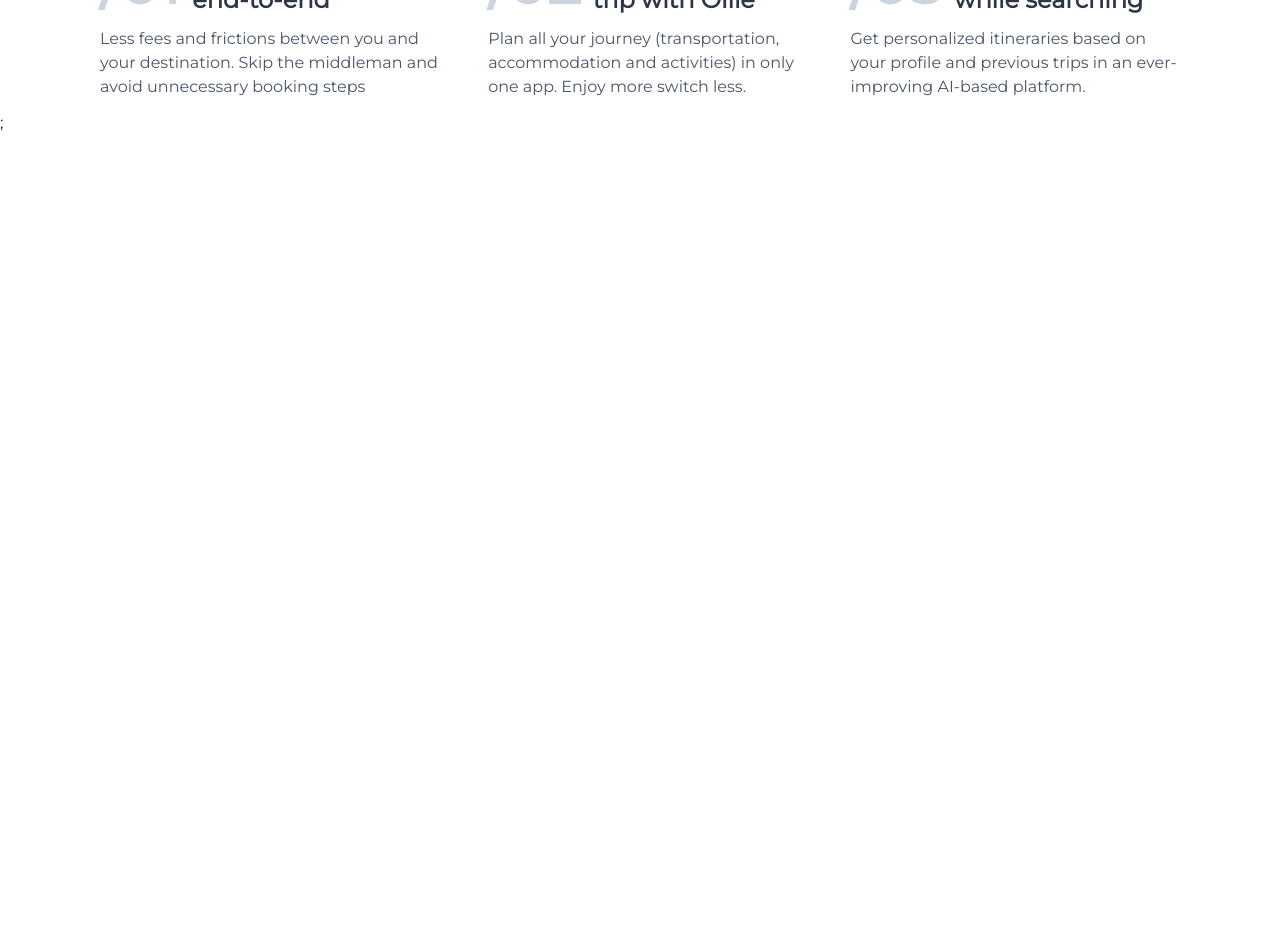
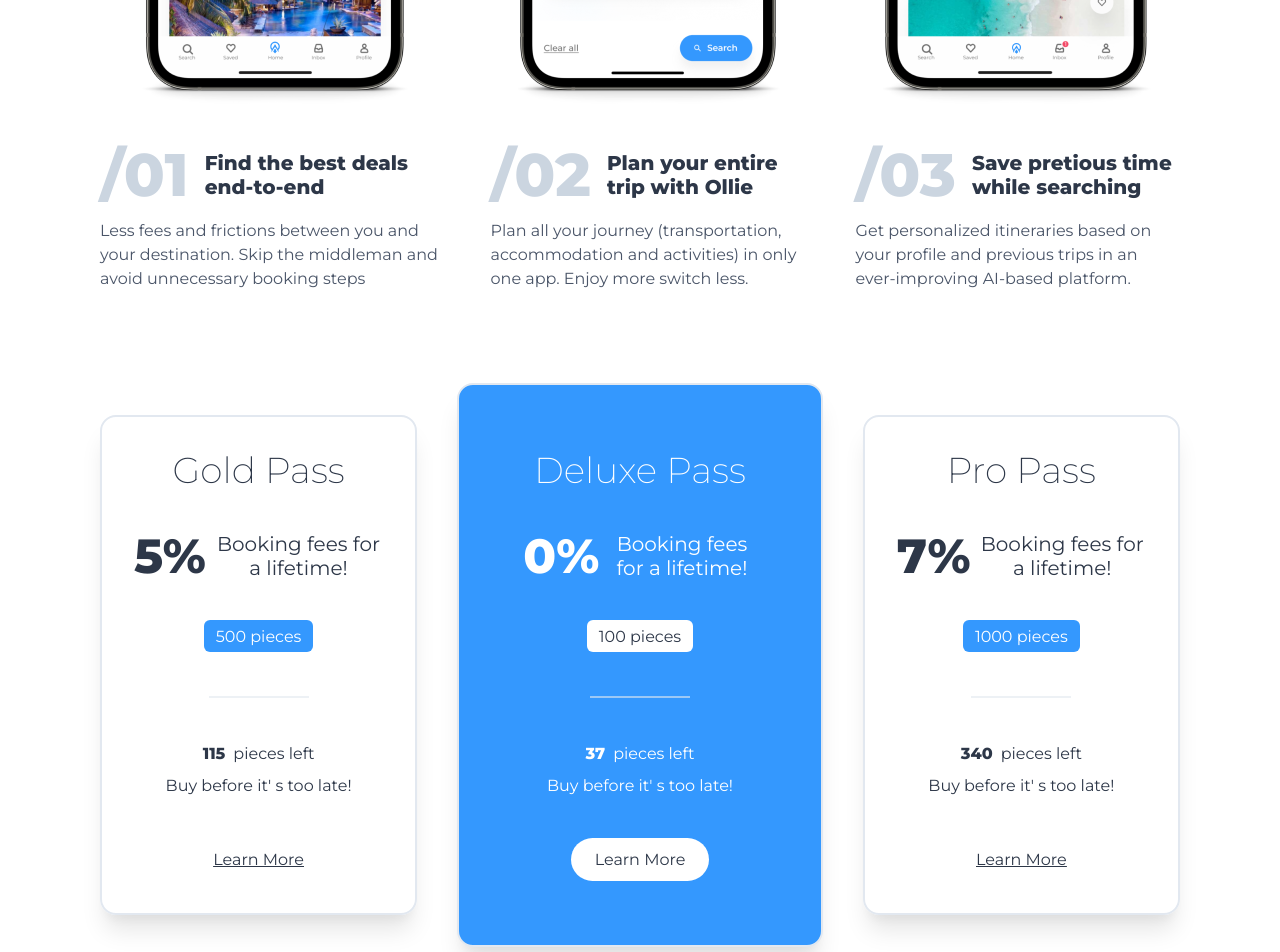
Before and after one commit to valMn/ollietrips-app-website, a Next.js app: page / in a window 1280 px wide. Shown: the part 960-1912 px from the top of the page. Before the commit the page ends 1095 px from the top, so only its background shows below. Built offline with nearby package versions, Linux system fonts and the light colour scheme.

Commit message:
add CardPass component

```diff
--- /dev/null
+++ b/components/CardPass.tsx
@@ -0,0 +1,69 @@
+import React from 'react';
+import Image from 'next/image';
+import { Box, Stack, Text, Heading, Tag, Center, Divider, Flex } from '@chakra-ui/react';
+import Link from "next/link";
+
+type Props = {
+  title: string;
+  percentage: number;
+  totalQuantity: number;
+  restQuantity: number;
+  ctaLink: string;
+  highlighted?: boolean;
+};
+
+export const CardPass: React.FC<Props> = ({
+  title, percentage = 0, totalQuantity, restQuantity,
+  ctaLink, highlighted = false, ...rest }) => {
+
+  const textColor = highlighted ? 'white' : 'gray.700';
+  const reverseTextColor = highlighted ? 'gray.700' : 'white';
+  const bgColor = highlighted ? 'white' : 'brand.primary';
+  const minWidth = highlighted ? 370 : 270;
+  const minHeight = highlighted ? 600 : 500;
+  const cardPadding = highlighted ? 16 : 8;
+  return (
+    <Box p={5} w="100%" h="100%"
+      shadow='xl' borderWidth='2px'
+      borderRadius='2xl' align='center'
+      bg={highlighted ? 'brand.primary' : ''}
+      p={cardPadding}{...rest}>
+      <Stack align='center' justify='center' spacing={10} height='100%'>
+        < Heading color={textColor} fontWeight={100}>{title}</Heading >
+        <Stack direction='row' color={textColor} align='flex-start'
+          justify='flex-start'>
+          <Heading size='2xl'>{percentage}%</Heading>
+          <Heading size='md' fontWeight={400}>Booking fees
+            for a lifetime!</Heading>
+        </Stack>
+        <Tag size='lg' bg={bgColor}>
+          <Text color={reverseTextColor}>
+            {totalQuantity} pieces
+          </Text>
+        </Tag>
+        <Center height='10px' width='100px'>
+          <Divider size='lg' bg={bgColor} orientation='horizontal' borderWidth={1} />
+        </Center>
+        <Stack color={textColor}>
+          <Stack direction='row' align='center' justify='center'>
+            <Text fontWeight='bold'>{restQuantity}
+            </Text>
+            <Text>
+              pieces left
+            </Text>
+          </Stack>
+          <Text>
+            {`Buy before it' s too late!`}
+          </Text>
+        </Stack >
+        <Tag size='3xl' borderRadius='full' variant='solid'
+          bg='white' color='gray.700' py={3} px={6}>
+          <Text as={highlighted ? '' : 'u'} a>
+            <Link href={ctaLink} target='_blank'>
+              Learn More
+            </Link>
+          </Text>
+        </Tag>
+      </Stack>
+    </Box >);
+};;
--- a/components/CardStep.tsx
+++ b/components/CardStep.tsx
@@ -12,12 +12,12 @@
 export const CardStep: React.FC<Props> = ({ imageSrc, stepNumber, title, subtitle, ...rest }) => {
   return (
     <Box {...rest}>
-      <Stack align='center' pb={3}>
+      <Stack align='center' pb={3} w='100%'>
         <Image src={imageSrc} alt={`Step ${stepNumber}`}
           width={270} height={546} />
         <Stack direction='row' pt={25}>
-          <Heading color='gray.300' fontSize='6xl' fontWeight='extrabold' pr={1}>/0{stepNumber}</Heading>
-          <Heading color='gray.700' fontSize='2xl' fontWeight='extrabold' pt={2.5}>{title}</Heading>
+          <Heading color='gray.300' fontSize='6xl' fontWeight='extrabold' pr={2}>/0{stepNumber}</Heading>
+          <Heading color='gray.700' fontSize='xl' fontWeight='extrabold' pt={3}>{title}</Heading>
         </Stack>
         <Text color='gray.600'>{subtitle}</Text>
       </Stack>
--- a/components/Section.tsx
+++ b/components/Section.tsx
@@ -9,7 +9,7 @@
 
 export const Section: React.FC<Props> = ({ height, primaryBg = false, children, ...props }) => {
   return (
-    <Box bg={primaryBg ? 'brand.primary' : ''} w='100%' >
+    <Box bg={primaryBg ? 'brand.primary' : ''} w='100%' py={10}>
       <Box mx='auto' maxW={1080} h={height} >
         {children}
       </Box>
--- a/components/index.ts
+++ b/components/index.ts
@@ -1,2 +1,3 @@
 export { Section } from './Section';
 export { CardStep } from './CardStep';
+export { CardPass } from './CardPass';
--- a/pages/_app.tsx
+++ b/pages/_app.tsx
@@ -2,7 +2,9 @@
 import type { AppProps } from 'next/app';
 import { ChakraProvider } from '@chakra-ui/react';
 import { theme } from '../utils/theme';
+import '@fontsource/montserrat/200.css';
 import '@fontsource/montserrat/400.css';
+import '@fontsource/montserrat/800.css';
 import { extendTheme } from "@chakra-ui/react";
 
 const customTheme = extendTheme({
--- a/pages/index.tsx
+++ b/pages/index.tsx
@@ -2,7 +2,7 @@
 import Head from 'next/head';
 import styles from '../styles/Home.module.css';
 import { Text, Stack } from '@chakra-ui/react';
-import { CardStep, Section } from "../components";
+import { Section, CardPass, CardStep } from "../components";
 
 const Home: NextPage = () => {
   return (
@@ -26,10 +26,18 @@
             fontWeight='bold' pb={14}>
             Your perfect holiday is just a few clicks away.
           </Text>
-          <Stack direction='row' align='center' w='100%' spacing={8}>
+          <Stack direction='row' align='center' w='100%' spacing={10}>
             <CardStep stepNumber={1} imageSrc='/step-01.png' title='Find the best deals end-to-end' subtitle="Less fees and frictions between you and your destination. Skip the middleman and avoid unnecessary booking steps " />
             <CardStep stepNumber={2} imageSrc='/step-02.png' title='Plan your entire trip with Ollie' subtitle="Plan all your journey (transportation, accommodation and activities) in only one app. Enjoy more switch less." />
             <CardStep stepNumber={3} imageSrc='/step-03.png' title='Save pretious time while searching' subtitle="Get personalized itineraries based on your profile and previous trips in an ever-improving AI-based platform." />
+          </Stack>
+        </Section>
+
+        <Section>
+          <Stack direction="row" w='100%' align='center' justify='center' spacing={10}>
+            <CardPass title="Gold Pass" percentage={5} totalQuantity={500} restQuantity={115} ctaLink="#" />
+            <CardPass title="Deluxe Pass" percentage={0} totalQuantity={100} restQuantity={37} ctaLink="#" highlighted />
+            <CardPass title="Pro Pass" percentage={7} totalQuantity={1000} restQuantity={340} ctaLink="#" />
           </Stack>
         </Section>
         {/*
--- a/styles/Home.module.css
+++ b/styles/Home.module.css
@@ -4,13 +4,13 @@
 }
 
 .main {
-  /* min-height: 100vh;
-  padding: 4rem 0;
+  min-height: 100vh;
+  /* padding: 4rem 0; */
   flex: 1;
   display: flex;
   flex-direction: column;
   justify-content: center;
-  align-items: center; */
+  align-items: center;
 }
 
 .footer {
```
